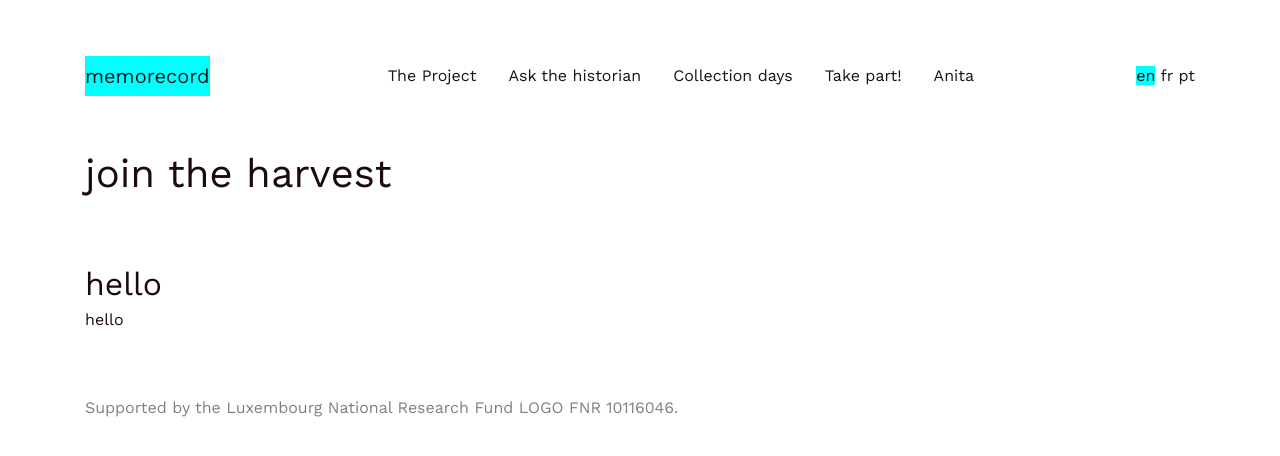
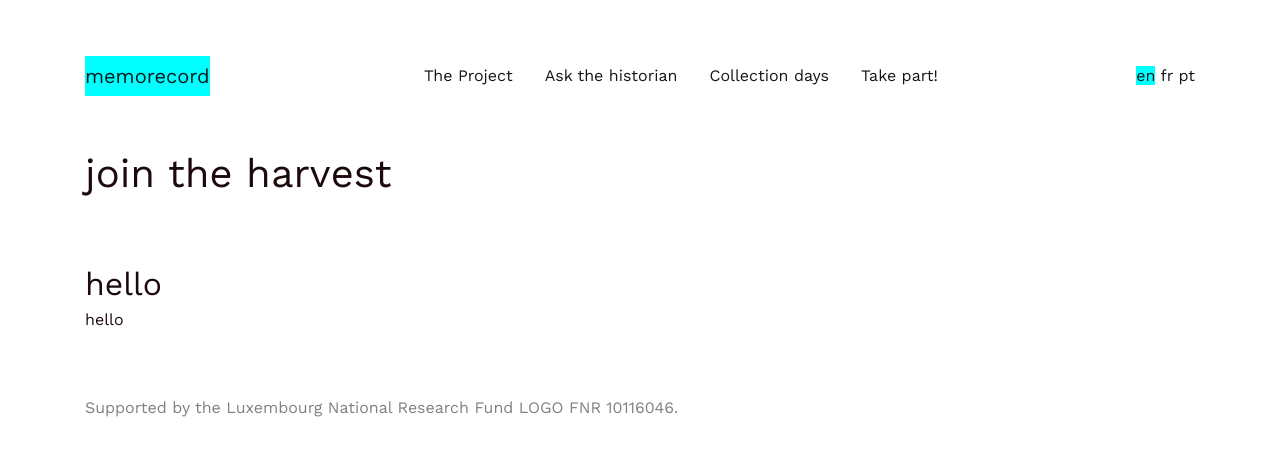
Before and after one commit to C2DH/memorecord, a Jekyll site: the page built from pages/index.md, in a window 1280 px wide. Shown: the top 456 px of the page. Built offline with Jekyll 4.4.1, drawn with Linux system fonts in a browser that asks for light colours.

Commit message:
Update navigation.yaml

```diff
--- a/_data/navigation.yaml
+++ b/_data/navigation.yaml
@@ -8,8 +8,7 @@ primary:
       href: /collection-days/
     - title: Take part!
       href: /take-part/
-    - title: Anita
-      href: /anita/
+
 secondary:
   links:
     - title: all stories
```
